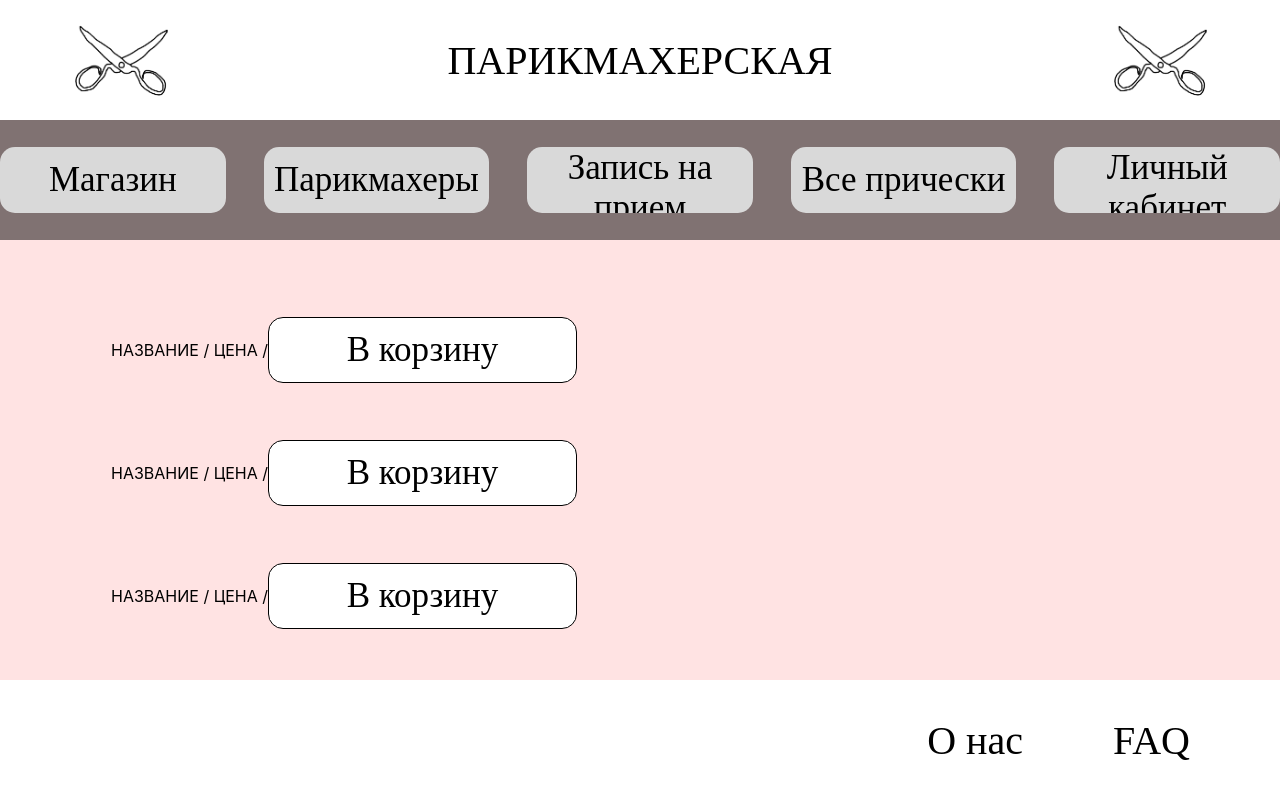
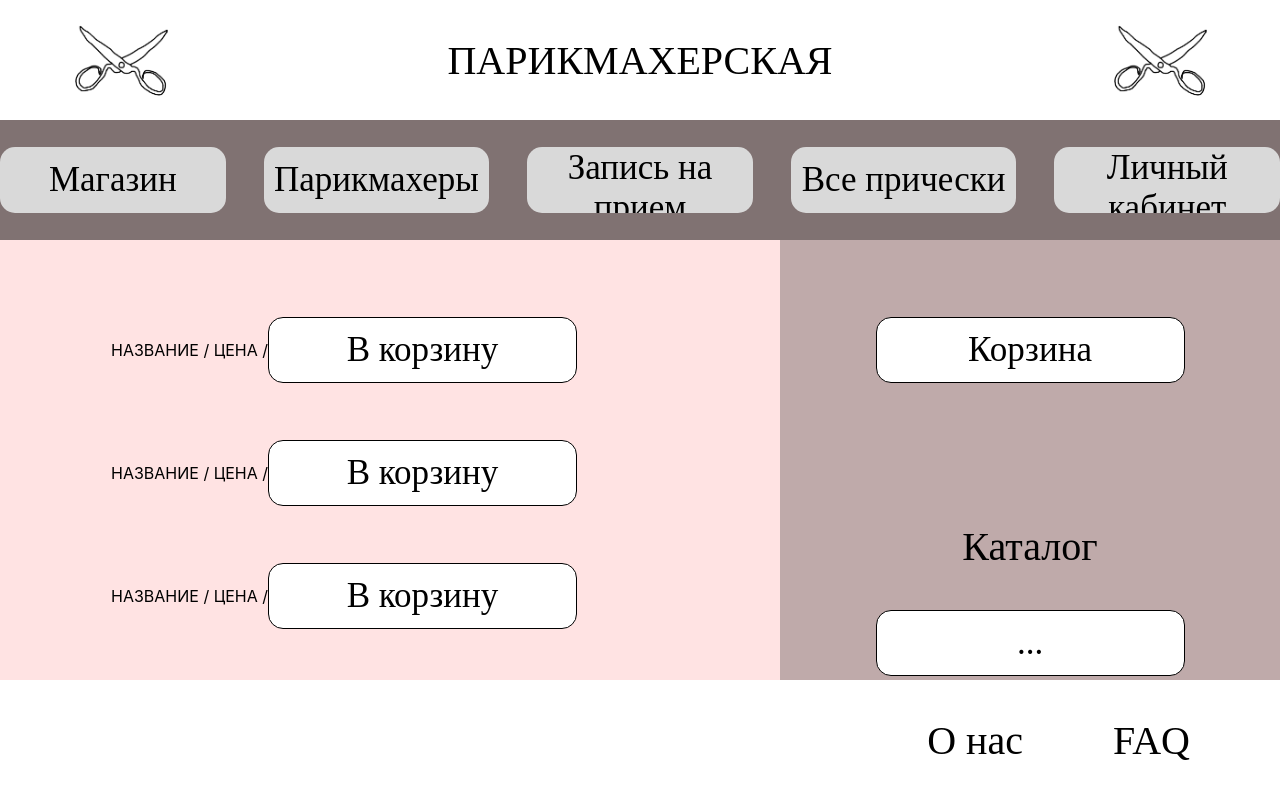
Before and after one commit to Peter949/salon_site, a React (Create React App) app: page / in a window 1280 px wide. Built offline with nearby package versions, Linux system fonts and the light colour scheme.

Commit message:
doing a shop

```diff
--- a/src/components/pages/shop_f/Shop.js
+++ b/src/components/pages/shop_f/Shop.js
@@ -3,8 +3,9 @@ import styles from './Shop.module.css'
 
 function Shop()
 {
-    const btn_add = <Button text='В корзину' add_style={styles.btn_style}/>;
-
+    const btn_add = <Button text='В корзину' add_style={styles.btn_add}/>;
+    const btn_korzina = <Button text='Корзина' add_style={styles.btn_korzina}/>;
+    const btn_catalog = <Button text='...' add_style={styles.btn_catalog}/>
     return(
         <div className={styles.div}>
             <div className={styles.products}>
@@ -22,7 +23,9 @@ function Shop()
                 </div>
             </div>
             <div className={styles.wish_list}>
-
+                {btn_korzina}
+                <p className={styles.p_catalog}>Каталог</p>
+                {btn_catalog}
             </div>
         </div>
     )
--- a/src/components/pages/shop_f/Shop.module.css
+++ b/src/components/pages/shop_f/Shop.module.css
@@ -2,6 +2,7 @@
 {
     display: flex;
     flex-direction: row;
+    width: 100%;
 }
 .products
 {
@@ -23,10 +24,31 @@
 {
     display: flex;
     flex-direction: column;
+    align-items: center;
+    margin-left: auto;
+
+    height: 100%;
+    width: 500px;
 
     background-color: #BFAAAA;
 }
-.btn_style
+.btn_add{
+    background-color: #FFFFFF;
+    border: 1px solid black;
+}
+.btn_korzina
+{
+    margin-top: 77px;
+    background-color: #FFFFFF;
+    border: 1px solid black;
+}
+.p_catalog
+{
+    margin-top: 140px;
+    font-family: 'Times New Roman', Times, serif;
+    font-size: 40px;
+}
+.btn_catalog
 {
     background-color: #FFFFFF;
     border: 1px solid black;
```
